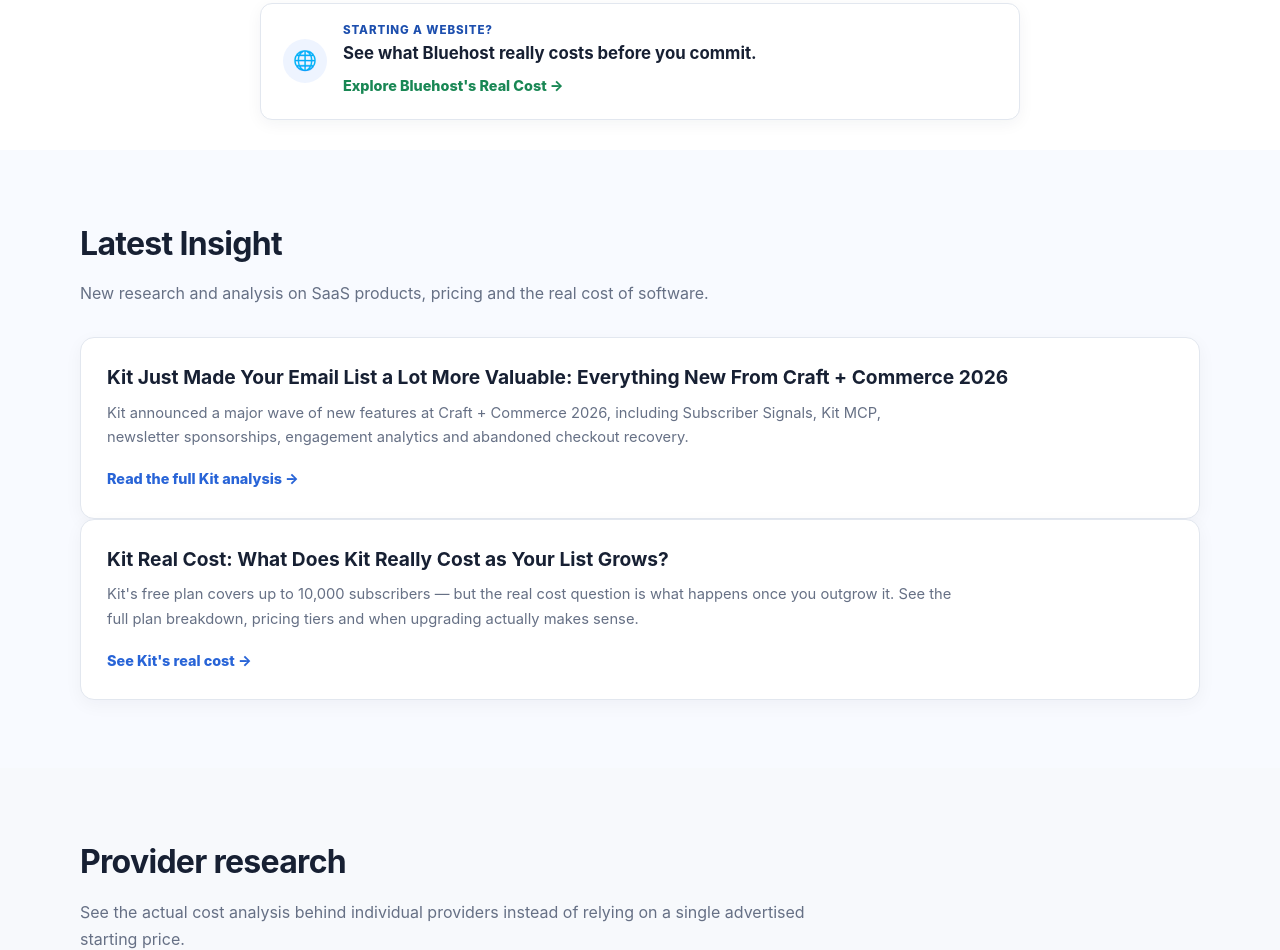
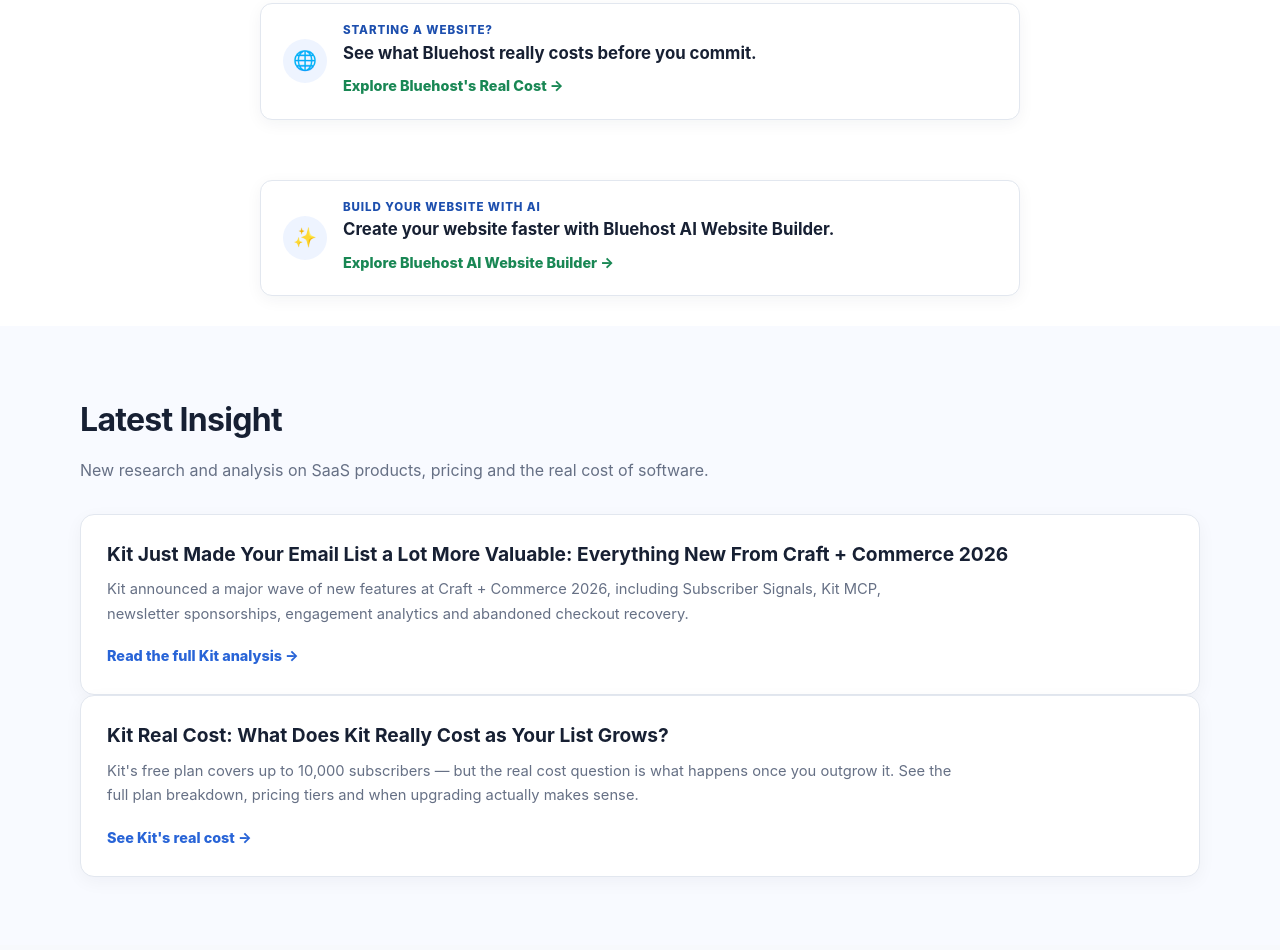
Before and after one commit to JB2026-JPG/Smart-Buyer-guide, a plain HTML site: page index.html in a window 1280 px wide. Shown: the part 2865-3815 px from the top of the page. Drawn offline with Linux system fonts and the light colour scheme.

Commit message:
Add Bluehost AI Website Builder promo section
Added a promotional section for Bluehost AI Website Builder with a call to action.

```diff
--- a/index.html
+++ b/index.html
@@ -1,3 +1,4 @@
+
 <!doctype html>
 <html lang="en">
 <head>
@@ -1468,6 +1469,44 @@ footer p{
 </section>
 
 
+<!-- BLUEHOST AI WEBSITE BUILDER PROMO -->
+
+<section class="bluehost-promo-wrap">
+
+  <div class="container">
+
+    <div class="bluehost-promo-card">
+
+      <div class="bluehost-promo-icon" aria-hidden="true">
+        ✨
+      </div>
+
+      <div class="bluehost-promo-content">
+
+        <p class="bluehost-promo-label">
+          BUILD YOUR WEBSITE WITH AI
+        </p>
+
+        <h3>
+          Create your website faster with Bluehost AI Website Builder.
+        </h3>
+
+        <a
+          href="/bluehost-real-cost.html"
+          class="bluehost-promo-link"
+        >
+          Explore Bluehost AI Website Builder →
+        </a>
+
+      </div>
+
+    </div>
+
+  </div>
+
+</section>
+
+
 <!-- LATEST INSIGHT -->
 
 <section class="latest-insight">
```
